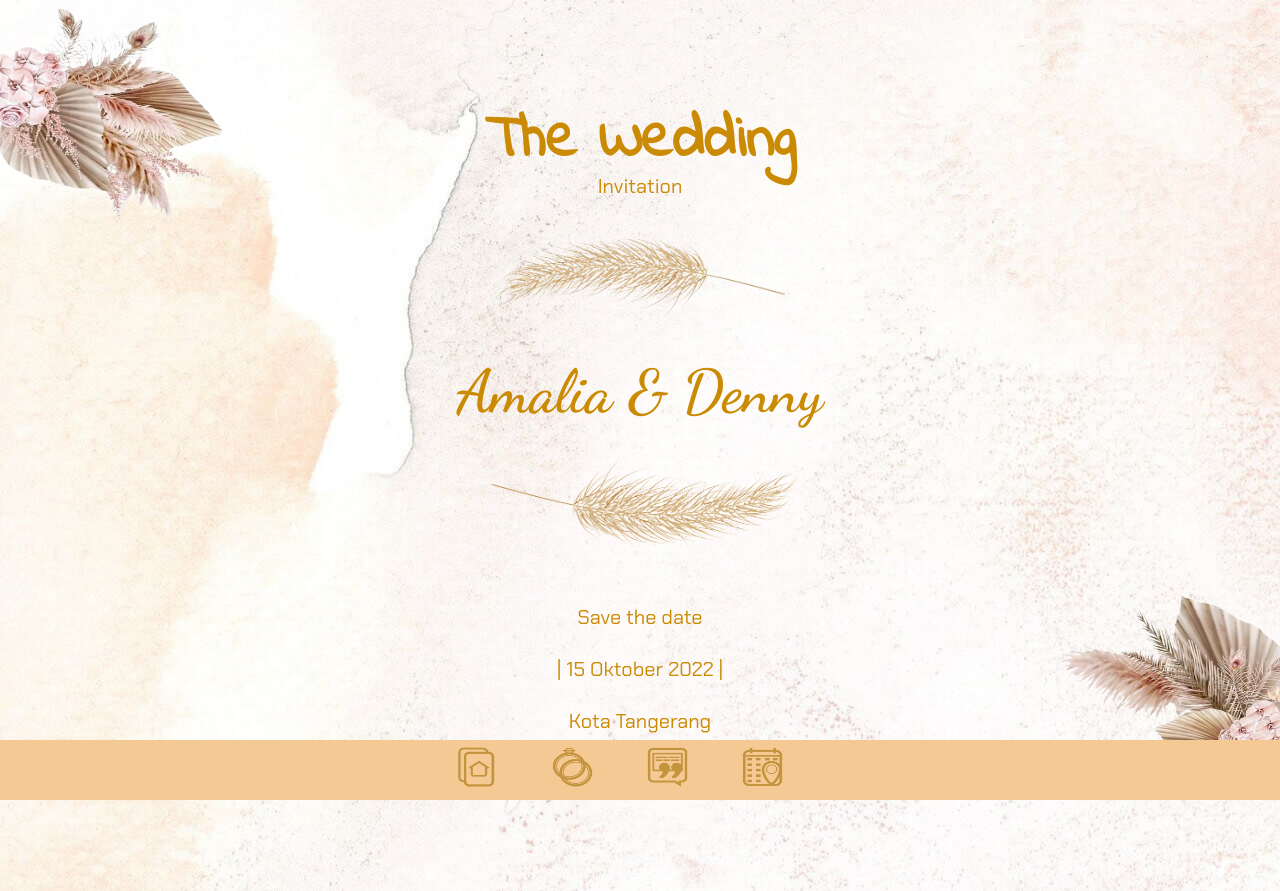
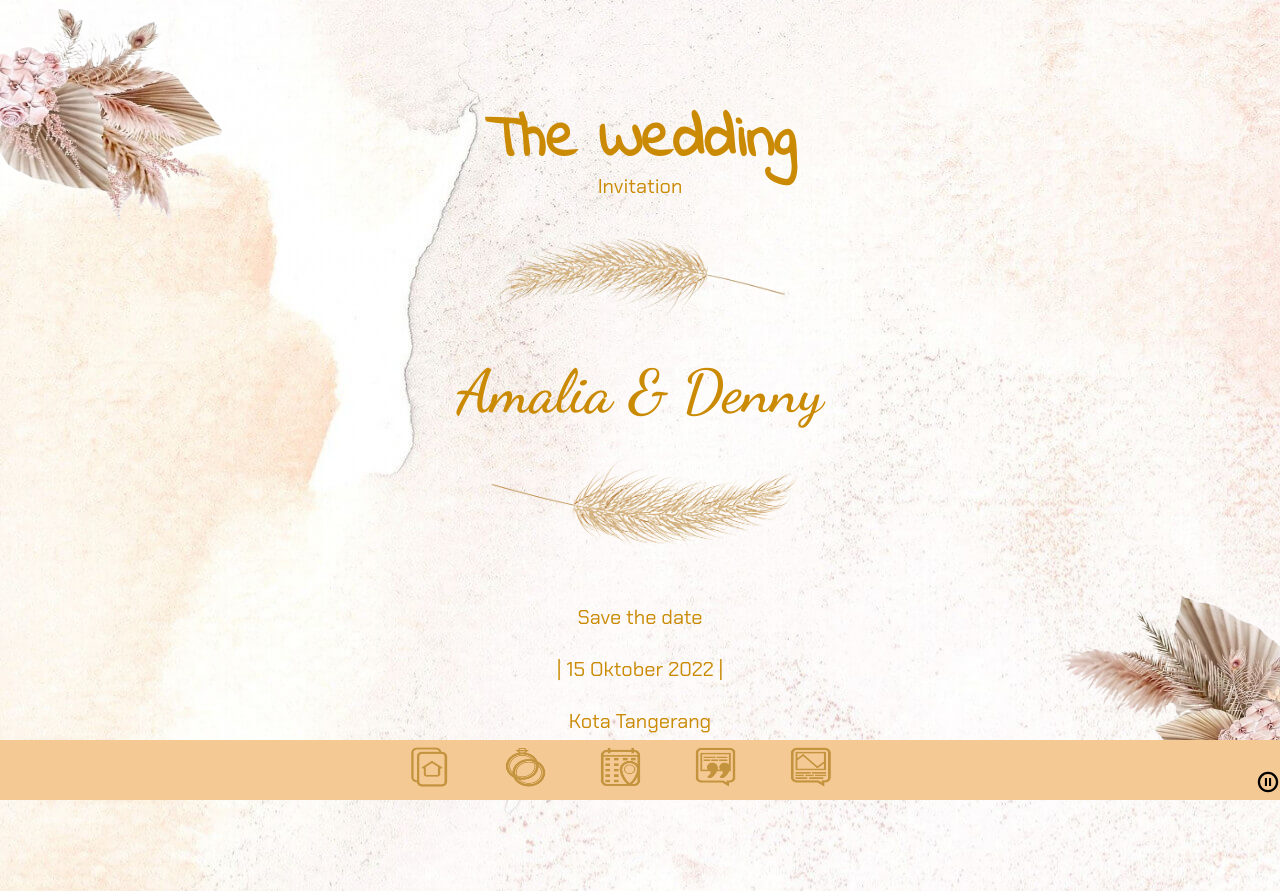
Before and after one commit to dennyrismanto/quen, a React (Vite) app: page / in a window 1280 px wide. Built offline with nearby package versions, Linux system fonts and the light colour scheme.

Commit message:
audio masih belum auto play

```diff
--- a/src/App.jsx
+++ b/src/App.jsx
@@ -5,6 +5,8 @@ import { useState } from "react";
 import { WeddingLocation } from "./components/weddinglocation";
 import { Chat } from "./components/chat";
 import { Bride } from "./components/bride";
+import { Galery } from "./components/gallery";
+
 import { Dialog } from "@headlessui/react";
 import video from "./public/video/windmill.mp4";
 import video_mobile from "./public/video/windmill_mobile.mp4";
@@ -14,7 +16,8 @@ import side_atas_image from "./public/photos/side_atas.png";
 import side_bawah_image from "./public/photos/side_bawah.png";
 import frame_atas_image from "./public/photos/frame_atas.png";
 import frame_bawah_image from "./public/photos/frame_bawah.png";
-import { NavBar } from "./components/navbar";
+
+import { Music } from "./components/music";
 
 function App() {
   const [Modal, setModal] = useState(true);
@@ -102,7 +105,7 @@ function App() {
                   Save the date
                 </p>
                 <p className="text-yellow-600 text-lg pt-2 md:text-xl md:pt-6 font-chakra-petch">
-                  | Tanggal masih rahasia Allah |
+                  | 15 Oktober 2022 |
                 </p>
                 <p className="text-yellow-600 text-lg pt-2 md:text-xl md:pt-6 font-chakra-petch mb-6 md:mb-14">
                   Kota Tangerang
@@ -123,6 +126,8 @@ function App() {
       <Route path="/location" component={WeddingLocation} />
       <Route path="/wishes" component={Chat} />
       <Route path="/brides" component={Bride} />
+      <Route path="/galery" component={Galery} />
+      <Music />
     </div>
   );
 }
--- a/src/components/gallery.jsx
+++ b/src/components/gallery.jsx
@@ -0,0 +1,56 @@
+import { NavBar } from "./navbar";
+import lia from "/src/public/photos/lia.jpg";
+import dua from "/src/public/photos/2.jpg";
+
+export const Galery = () => {
+  return (
+    <>
+      <NavBar />
+      <div className="flex flex-col justify-center items-center pb-[100px]">
+        <p className="font-dancing-script text-4xl my-6">Gallery a moments</p>
+        <div className="flex flex-row gap-[10px] mb-6">
+          <div className="bg-black w-[182px] h-[259px] md:w-[300px] md:h-[427px] rounded-lg shadow-lg">
+            <img
+              className="bg-black w-[182px] h-[259px] md:w-[300px] md:h-[427px] rounded-lg shadow-lg"
+              src={lia}
+              alt="side1"
+            />
+          </div>
+          <div className="flex flex-col gap-y-[10px]">
+            <div className="bg-black w-[182px] h-[124px] md:w-[300px] md:h-[208.5px] rounded-lg shadow-lg">
+              <img
+                className="w-[182px] h-[124px] md:w-[300px] md:h-[208.5px] rounded-lg shadow-lg"
+                src={dua}
+                alt="side1"
+              />
+            </div>
+            <div className="bg-black w-[182px] h-[124px] md:w-[300px] md:h-[208.5px] rounded-lg shadow-lg"></div>
+          </div>
+        </div>
+        <div className="flex flex-row gap-[10px] mb-6">
+          <div className="flex flex-col gap-y-[10px]">
+            <div className="bg-black w-[182px] h-[124px] md:w-[300px] md:h-[208.5px] rounded-lg shadow-lg"></div>
+            <div className="bg-black w-[182px] h-[124px] md:w-[300px] md:h-[208.5px] rounded-lg shadow-lg"></div>
+          </div>
+          <div className="flex flex-col gap-y-[10px]">
+            <div className="bg-black w-[182px] h-[124px] md:w-[300px] md:h-[208.5px] rounded-lg shadow-lg"></div>
+            <div className="bg-black w-[182px] h-[124px] md:w-[300px] md:h-[208.5px] rounded-lg shadow-lg"></div>
+          </div>
+        </div>
+        <div className="flex flex-row gap-[10px]">
+          <div className="flex flex-col gap-y-[10px]">
+            <div className="bg-black w-[182px] h-[124px] md:w-[300px] md:h-[208.5px] rounded-lg shadow-lg"></div>
+            <div className="bg-black w-[182px] h-[124px] md:w-[300px] md:h-[208.5px] rounded-lg shadow-lg"></div>
+          </div>
+          <div className="bg-black w-[182px] h-[259px] md:w-[300px] md:h-[427px] rounded-lg shadow-lg">
+            <img
+              className="bg-black w-[182px] h-[259px] md:w-[300px] md:h-[427px] rounded-lg shadow-lg"
+              src={lia}
+              alt="side1"
+            />
+          </div>
+        </div>
+      </div>
+    </>
+  );
+};
--- /dev/null
+++ b/src/components/music.jsx
@@ -0,0 +1,43 @@
+import { useRef, useState, useEffect } from "react";
+
+import song from "/src/public/audio/snoopdog.mp3";
+
+export const Music = () => {
+  const [play, setPlay] = useState(false);
+  const myRef = useRef();
+
+  const PlayMusic = () => {
+    if (play === false) {
+      myRef.current.pause();
+    } else if (play === true) {
+      myRef.current.play();
+    }
+  };
+  useEffect(() => {
+    myRef.current.play();
+  });
+
+  return (
+    <>
+      <audio ref={myRef} src={song} autoPlay={true} />
+      <div className="absolute bottom-0 right-0 z-40">
+        <button
+          onClick={() => {
+            setPlay(!play);
+            PlayMusic(play);
+          }}
+        >
+          {play === true ? (
+            <svg xmlns="http://www.w3.org/2000/svg" height="24" width="24">
+              <path d="M9.45 16.575 16.575 12 9.45 7.425ZM12 22.2q-2.125 0-3.988-.8-1.862-.8-3.237-2.175Q3.4 17.85 2.6 15.988 1.8 14.125 1.8 12t.8-3.988q.8-1.862 2.175-3.237Q6.15 3.4 8.012 2.6 9.875 1.8 12 1.8t3.988.8q1.862.8 3.237 2.175Q20.6 6.15 21.4 8.012q.8 1.863.8 3.988t-.8 3.988q-.8 1.862-2.175 3.237Q17.85 20.6 15.988 21.4q-1.863.8-3.988.8Zm0-2.275q3.325 0 5.625-2.3t2.3-5.625q0-3.325-2.3-5.625T12 4.075q-3.325 0-5.625 2.3T4.075 12q0 3.325 2.3 5.625t5.625 2.3ZM12 12Z" />
+            </svg>
+          ) : (
+            <svg xmlns="http://www.w3.org/2000/svg" height="24" width="24">
+              <path d="M8.9 16.05H11v-8.1H8.9Zm4.1 0h2.1v-8.1H13Zm-1 6.15q-2.125 0-3.988-.8-1.862-.8-3.237-2.175Q3.4 17.85 2.6 15.988 1.8 14.125 1.8 12t.8-3.988q.8-1.862 2.175-3.237Q6.15 3.4 8.012 2.6 9.875 1.8 12 1.8t3.988.8q1.862.8 3.237 2.175Q20.6 6.15 21.4 8.012q.8 1.863.8 3.988t-.8 3.988q-.8 1.862-2.175 3.237Q17.85 20.6 15.988 21.4q-1.863.8-3.988.8Zm0-2.275q3.325 0 5.625-2.3t2.3-5.625q0-3.325-2.3-5.625T12 4.075q-3.325 0-5.625 2.3T4.075 12q0 3.325 2.3 5.625t5.625 2.3ZM12 12Z" />
+            </svg>
+          )}
+        </button>
+      </div>
+    </>
+  );
+};
--- a/src/components/navbar.jsx
+++ b/src/components/navbar.jsx
@@ -3,47 +3,49 @@ import button_home from "/src/public/photos/button_home.png";
 import button_location from "/src/public/photos/button_location.png";
 import button_wishes from "/src/public/photos/button_wishes.png";
 import button_bride from "/src/public/photos/button_bride.png";
+import button_galery from "/src/public/photos/button_galery.png";
 
 export const NavBar = () => {
   return (
-    <div className="fixed inset-x-0 bottom-0 h-[60px] md:h-[60px] justify-between items-center z-30 bg-coklat">
-      <div className="flex flex-row justify-between items-center h-full mx-2 md:mx-28">
-        <div className="flex justify-center items-center mr-6 md:mr-0">
-          {/* <p className="text-lg hover:underline hover:underline-offset-2">
-            Icons
-          </p> */}
-        </div>
-        <div className="flex flex-row">
+    <div className="fixed inset-x-0 bottom-0 h-[60px] md:h-[60px] justify-center items-center z-30 bg-coklat">
+      <div className="flex flex-row justify-center items-center h-full mx-2 md:mx-28">
+        <div className="flex flex-row justify-center items-center">
           <div>
             <Link href="/">
-              <button className="text-lg mr-10 hover:underline hover:underline-offset-2">
+              <button className="text-lg mr-2 sm:mr-10 hover:underline hover:underline-offset-2">
                 <img className="h-[40px] w-[55px]" src={button_home} />
               </button>
             </Link>
           </div>
           <div>
             <Link href="/brides">
-              <button className="text-lg mr-10 hover:underline hover:underline-offset-2">
+              <button className="text-lg mr-2 sm:mr-10 hover:underline hover:underline-offset-2">
                 <img className="h-[40px] w-[55px]" src={button_bride} />
               </button>
             </Link>
           </div>
           <div>
+            <Link href="/location">
+              <button className="text-lg mr-2 sm:mr-10 hover:underline hover:underline-offset-2">
+                <img className="h-[40px] w-[55px]" src={button_location} />
+              </button>
+            </Link>
+          </div>
+          <div>
             <Link href="/wishes">
-              <button className="text-lg mr-10 hover:underline hover:underline-offset-2">
+              <button className="text-lg mr-2 sm:mr-10 hover:underline hover:underline-offset-2">
                 <img className="h-[40px] w-[55px]" src={button_wishes} />
               </button>
             </Link>
           </div>
           <div>
-            <Link href="/location">
-              <button className="text-lg mr-10 hover:underline hover:underline-offset-2">
-                <img className="h-[40px] w-[55px]" src={button_location} />
+            <Link href="/galery">
+              <button className="text-lg sm:mr-10 hover:underline hover:underline-offset-2">
+                <img className="h-[40px] w-[55px]" src={button_galery} />
               </button>
             </Link>
           </div>
         </div>
-        <div></div>
       </div>
     </div>
   );
--- a/src/components/weddinglocation.jsx
+++ b/src/components/weddinglocation.jsx
@@ -41,7 +41,7 @@ export const WeddingLocation = () => {
     <>
       <NavBar />
       <div className="flex flex-col justify-center items-center pb-[100px]">
-        <p className="font-dancing-script text-4xl md:text-6xl mb-6">
+        <p className="font-dancing-script text-4xl md:text-6xl my-6">
           Our Happy Day
         </p>
         <div className="flex flex-col-reverse md:flex md:flex-row justify-center items-center mb-6">
```
Also changed, not shown: src/main.jsx (+6 -6 lines), src/public/photos/2.jpg (added), 1 other file (tests, documents, lock files or other folders).
